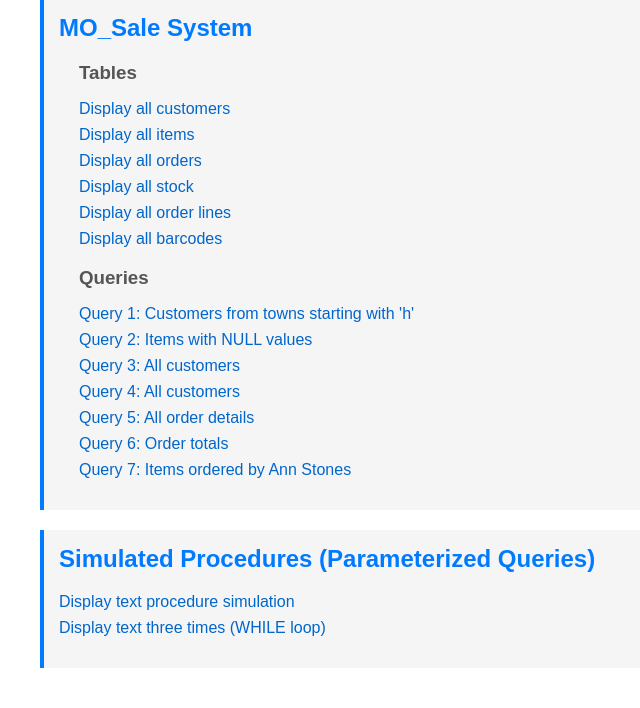
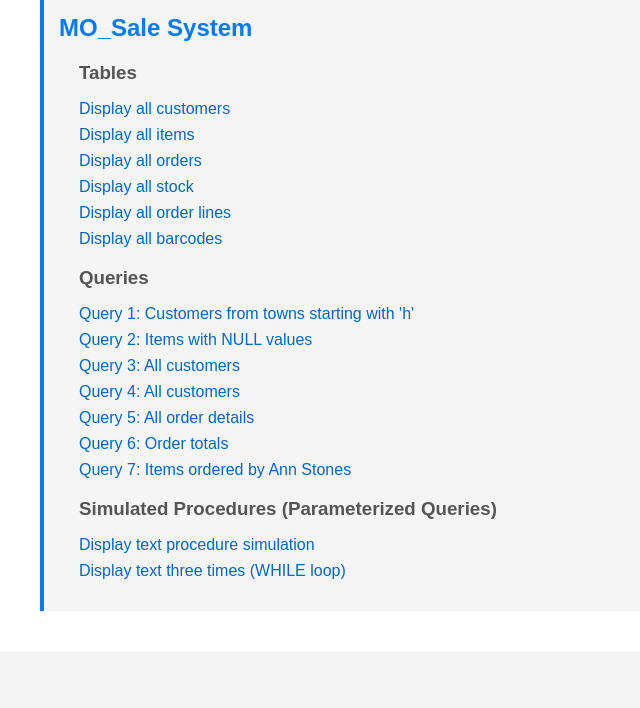
Before and after one commit to Sok205/BookLend, a Django app: page / in a window 1280 px wide. Shown: the part 563-1271 px from the top of the page, without its empty margins (0-640 px from the left). After the commit the page ends 1174 px from the top, so only its background shows below. Run offline with Django 5.2, Linux system fonts and the light colour scheme.

Commit message:
refactor: change index html 2

```diff
--- a/templates/catalog/index.html
+++ b/templates/catalog/index.html
@@ -109,14 +109,14 @@
                 <li><a href="{% url 'catalog:query7' %}">Query 7: Items ordered by Ann Stones</a></li>
             </ul>
         </div>
-    </div>
 
-    <div class="section">
-        <h2>Simulated Procedures (Parameterized Queries)</h2>
-        <ul>
-            <li><a href="{% url 'catalog:call_display_text' %}">Display text procedure simulation</a></li>
-            <li><a href="{% url 'catalog:call_display_text_three_times' %}">Display text three times (WHILE loop)</a></li>
-        </ul>
+        <div class="subsection">
+            <h3>Simulated Procedures (Parameterized Queries)</h3>
+            <ul>
+                <li><a href="{% url 'catalog:call_display_text' %}">Display text procedure simulation</a></li>
+                <li><a href="{% url 'catalog:call_display_text_three_times' %}">Display text three times (WHILE loop)</a></li>
+            </ul>
+        </div>
     </div>
 </body>
 </html>
```
